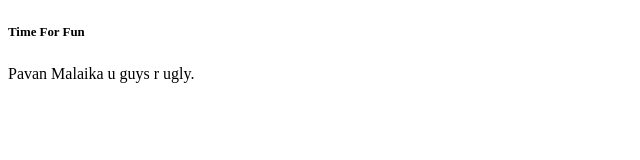
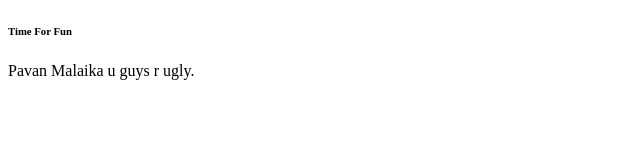
Before and after one commit to larebk/larebk.github.io, a plain HTML site: page index.html in a window 1280 px wide. Shown: the full height of the page, 0-640 px from the left. Drawn offline with Linux system fonts and the light colour scheme.

Commit message:
Update index.html

```diff
--- a/index.html
+++ b/index.html
@@ -5,7 +5,8 @@
     <title>Lareb's Blog</title>
   </head>
   <body>
-    <h6><big>Time For Fun </big></h6>
+    <h6>Time For Fun</h6>
   	<p>Pavan Malaika u guys r ugly.</p>
+    <p style="color: blue; background-color:pink;">
   </body>
 </html>
```
